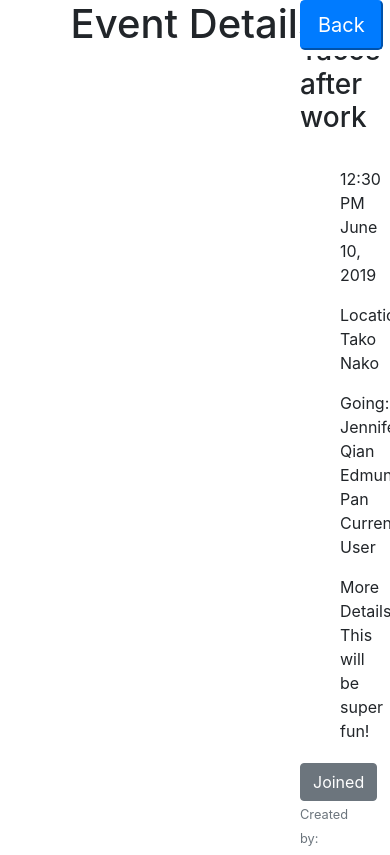
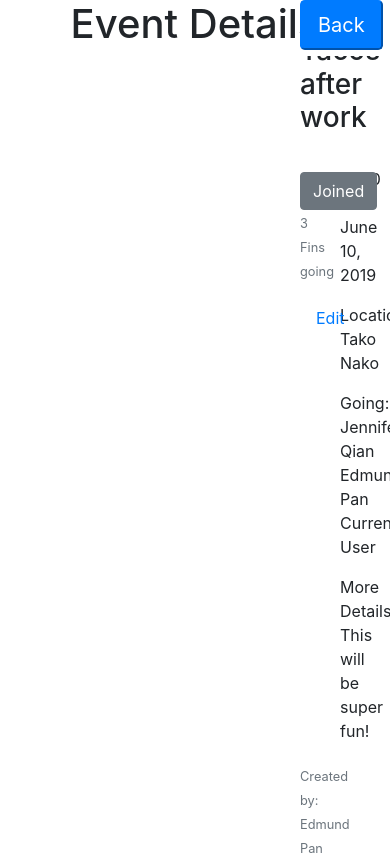
Before and after one commit to jq7fk/dev-school-app, an Angular app: page /details/1 in a window 390 px wide. Shown: the top 855 px of the page. Built offline with nearby package versions, Linux system fonts and the light colour scheme; grey boxes are pictures that could not be loaded.

Commit message:
added to info page

```diff
--- a/src/app/infocard.component.html
+++ b/src/app/infocard.component.html
@@ -1,8 +1,7 @@
 <div align="center">
 
     <div style="max-height: 400px; overflow:hidden; vertical-align:middle">
-        <img src="{{event.imageUrl}}"
-            class="card-img" alt="...">
+        <img src="{{event.imageUrl}}" class="card-img" alt="...">
     </div>
     <div style="margin-top:10px">
         <h3 class="card-title">{{event.title}}</h3>
@@ -21,8 +20,16 @@
                 </p>
             </div>
         </div>
-        <div><button type="button" class="btn-primary btn-lg" *ngIf="!joined">Join</button></div>
-        <div><button class="btn btn-secondary btn.lg" *ngIf="joined">Joined</button></div>
+        <div class="col-md-2" style="vertical-align:middle">
+            <button type="button" class="btn btn-outline-primary btn.lg" style="margin-top:25px"
+                *ngIf="!joined && !hover" (click)="join()">Join</button>
+            <button *ngIf="joined" class="btn btn-secondary btn.lg" style="margin-top:25px"
+                (mouseenter)="hover=true; joined=false">Joined</button>
+            <button *ngIf="hover" class="btn btn-warning btn.lg" style="margin-top:25px" (mouseleave)="mouseLeave()"
+                (click)="leave()">Leave</button>
+            <p class="card-text"><small class="text-muted">{{event.attendees.length}} Fins going</small></p>
+            <a *ngIf="creator" class="nav-link" routerLink="/editevent" (click)="editClick()">Edit</a>
+        </div>
 
 
     </div>
@@ -30,21 +37,21 @@
         <p class="card-text"><small class="text-muted">Created by: Edmund Pan</small>
     </div>
 
-    <div >
-        <div class="card-footer text-muted"style = "margin-bottom:10px">
-            <div >
+    <div>
+        <div class="card-footer text-muted" style="margin-bottom:10px">
+            <div>
                 Comments
             </div>
         </div>
         <div class="row no-gutters">
             <div class="col-md-10" style="float:left">
-                <div class="form-group" >
+                <div class="form-group">
                     <input class="form-control mb-3 mr-sm-3" id="content" placeholder="Write a Comment"
                         [(ngModel)]="comment.content" content="content">
                 </div>
             </div>
             <button (click)="newComment()" type="submit" class="btn btn-primary custom mx-2"
-            style = "margin-bottom:10px">Submit</button>
+                style="margin-bottom:10px">Submit</button>
 
         </div>
     </div>
--- a/src/app/infocard.component.ts
+++ b/src/app/infocard.component.ts
@@ -4,6 +4,7 @@ import { NgModel } from '@angular/forms';
 import { User } from './user';
 import { Comment } from './comment';
 import { events } from './eventsdata';
+import { users } from './usersdata';
 
 @Component({
   selector: 'app-infocard',
@@ -12,18 +13,45 @@ import { events } from './eventsdata';
 export class InfocardComponent implements OnInit {
   @Input() event: Event;
 
-  currentUser = new User(5, "Current", "User", "Dallas");
+  currentUser = users[4];
   comment = new Comment(this.currentUser, '');
   joined = false;
   eventsList = events;
   id: number;
   submitted = false;
+  creator = false;
+  hover = false;
+
 
   ngOnInit() {
-    if(this.event.attendees.filter(person => person.id == this.currentUser.id).length != 0) {
+    if (this.event.attendees.filter(person => person.id == this.currentUser.id).length != 0) {
       console.log('here');
       this.joined = true;
     }
+    if (this.currentUser == this.event.creator) {
+      this.creator = true;
+
+    }
+
+  }
+
+  leave() {
+    this.joined = false;
+    this.hover = false;
+    this.eventsList.forEach(item => {
+      var index = item.attendees.indexOf(this.currentUser);
+      item.attendees.splice(index, 1);
+    });
+  }
+
+  mouseEnter() {
+    this.joined = false;
+    this.hover = true;
+  }
+
+  mouseLeave() {
+    this.joined = true;
+    this.hover = false;
   }
 
   join() {
--- a/src/app/navbar.component.html
+++ b/src/app/navbar.component.html
@@ -1,3 +1,3 @@
-<div style="position:fixed; top: 0; text-align: center; z-index:9; background-color:white; width:100%;">
+<div style="margin-bottom:50px;position:fixed; top: 0; text-align: center; z-index:9; background-color:white; width:100%;">
     <h1 class="title">Events</h1>
 </div>
```
